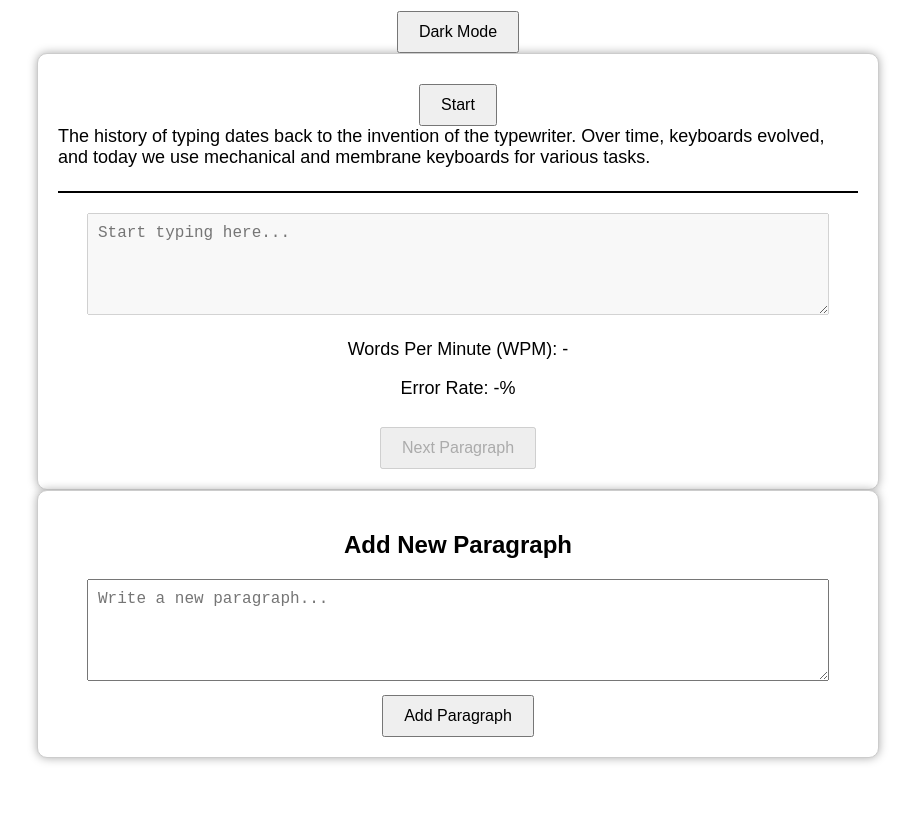
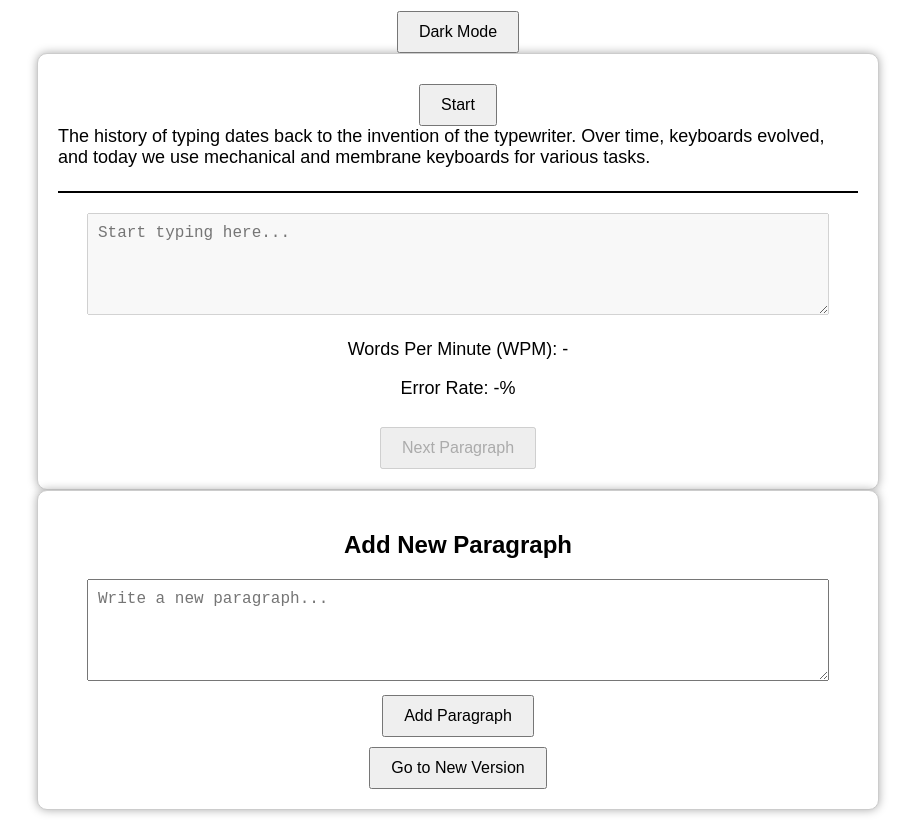
Before and after one commit to SKAshiful/KeyBoost, a plain HTML site: page old.html in a window 1280 px wide. Shown: the part 79-909 px from the top of the page, without its empty margins (182-1097 px from the left). Before the commit the page ends 857 px from the top, so only its background shows below. Drawn offline with Linux system fonts and the light colour scheme.

Commit message:
Update old.html

```diff
--- a/old.html
+++ b/old.html
@@ -73,7 +73,8 @@
     <div id="container">
         <h2>Add New Paragraph</h2>
         <textarea id="newParagraph" placeholder="Write a new paragraph..."></textarea>
-        <button onclick="addParagraph()">Add Paragraph</button>
+        <button onclick="addParagraph()">Add Paragraph</button><br>
+        <button class="btn-link" oneclick="window.location.href='index.html'">Go to New Version</button>
     </div>
 
     <script>
```
